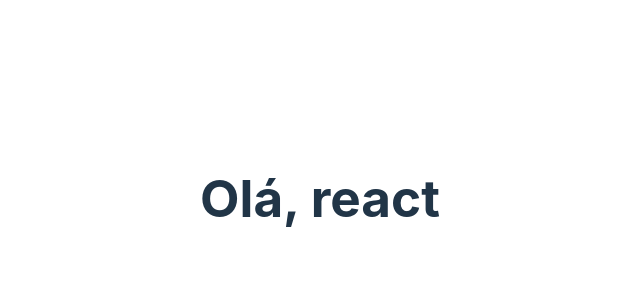
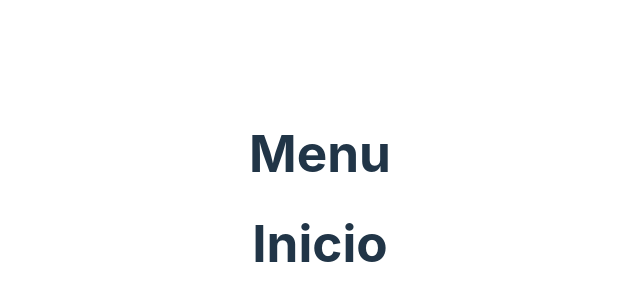
Before and after one commit to layllandrade/projeto-final-reprograma, a React (Vite) app: page / in a window 1280 px wide. Shown: the part 202-502 px from the top of the page, without its empty margins (320-960 px from the left). Built offline with nearby package versions, Linux system fonts and the light colour scheme.

Commit message:
Adicionando arquivo do router e realizando configuração inicial

```diff
--- a/src/App.jsx
+++ b/src/App.jsx
@@ -1,9 +1,9 @@
+import { Router } from './Router'
 import './App.css'
 
 function App() {
-
   return (
-    <h1>Olá, react</h1>
+    <Router />
   )
 }
 
--- /dev/null
+++ b/src/Router.jsx
@@ -0,0 +1,14 @@
+import { BrowserRouter, Routes, Route } from 'react-router-dom'
+import { Menu } from './components/Menu'
+import { Inicio } from './pages/Inicio'
+
+export function Router() {
+  return(
+    <BrowserRouter>
+        <Menu />
+        <Routes>
+            <Route path="/" element={<Inicio />} />
+        </Routes>
+    </BrowserRouter>
+  )
+}
--- /dev/null
+++ b/src/components/Menu.jsx
@@ -0,0 +1,5 @@
+export function Menu() {
+  return(
+    <h1>Menu</h1>
+  )
+}
--- /dev/null
+++ b/src/pages/Inicio.jsx
@@ -0,0 +1,5 @@
+export function Inicio() {
+    return(
+      <h1>Inicio</h1>
+    )
+}
```
